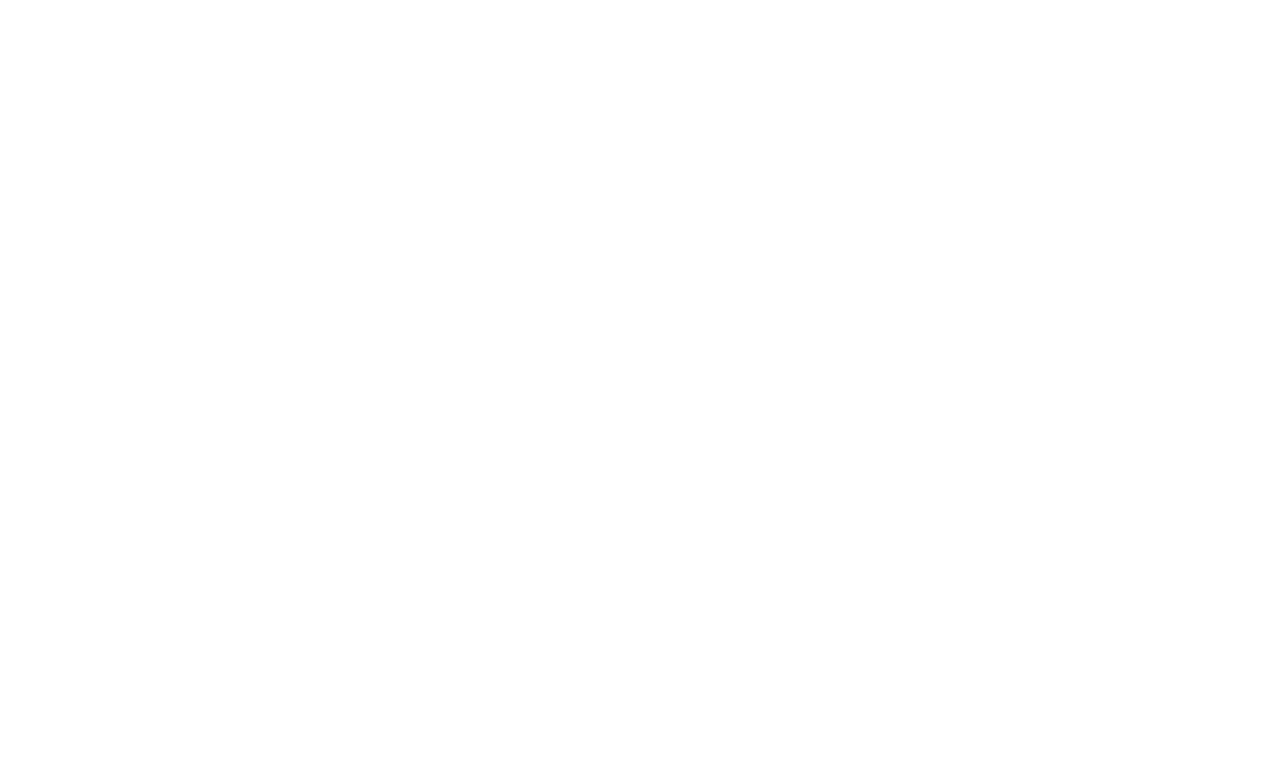
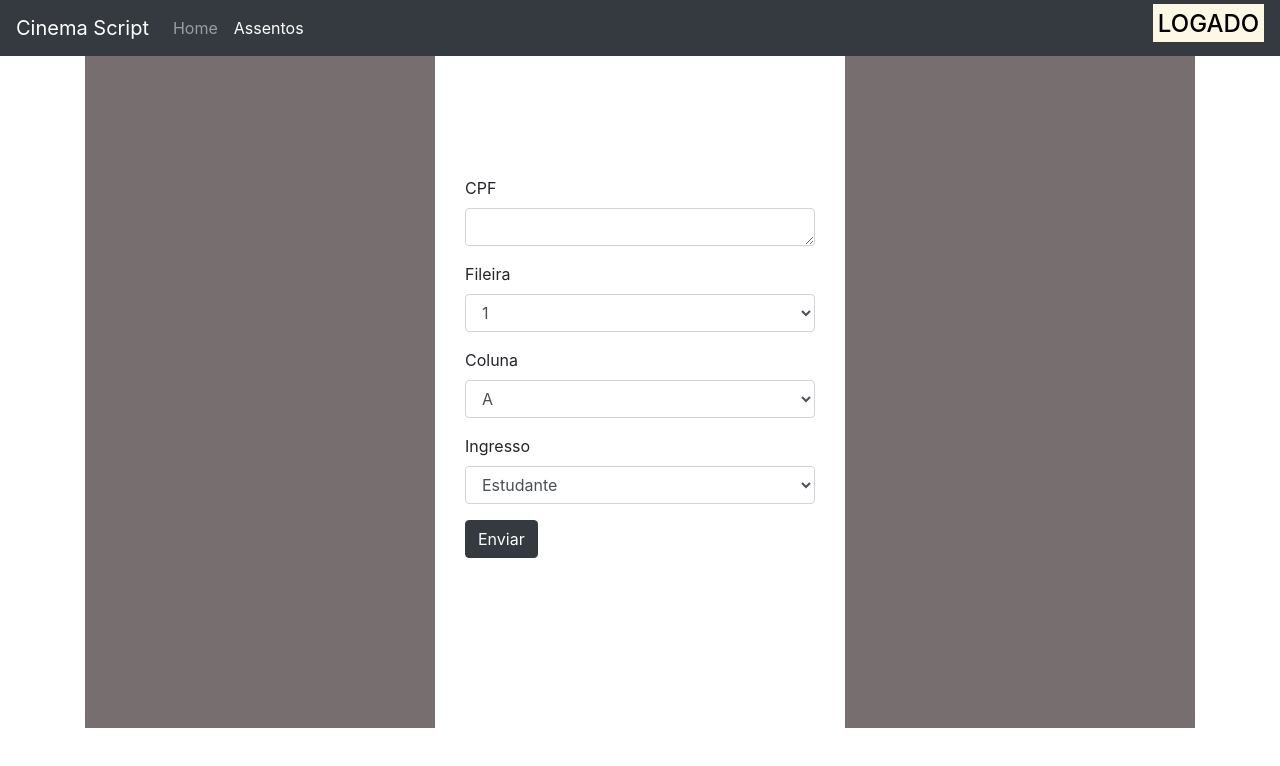
Before and after one commit to Gustavotnt/TrelloStarwars, a plain HTML site: page Assentos.html in a window 1280 px wide. Drawn offline with nearby package versions, Linux system fonts and the light colour scheme.

Commit message:
update geral
adicionamos html em assentos

```diff
--- a/Assentos.html
+++ b/Assentos.html
@@ -0,0 +1,90 @@
+<!DOCTYPE html>
+<html lang="pt-br">
+  <head>
+    <!-- Meta tags Obrigatórias -->
+    <meta charset="utf-8">
+    <meta name="viewport" content="width=device-width, initial-scale=1, shrink-to-fit=no">
+
+    <!-- Bootstrap CSS -->
+    <link rel="stylesheet" href="https://stackpath.bootstrapcdn.com/bootstrap/4.1.3/css/bootstrap.min.css" integrity="sha384-MCw98/SFnGE8fJT3GXwEOngsV7Zt27NXFoaoApmYm81iuXoPkFOJwJ8ERdknLPMO" crossorigin="anonymous">
+
+    <title>CinemaScript</title>
+  </head>
+  <body>
+
+    <nav class="navbar navbar-expand-lg navbar-dark bg-dark">
+        <a class="navbar-brand" href="#">Cinema Script</a>
+        <button class="navbar-toggler" type="button" data-toggle="collapse" data-target="#navbarSupportedContent" aria-controls="navbarSupportedContent" aria-expanded="false" aria-label="Toggle navigation">
+          <span class="navbar-toggler-icon"></span>
+        </button>
+
+        <div class="collapse navbar-collapse" id="navbarSupportedContent">
+          <ul class="navbar-nav mr-auto">
+            <li class="nav-item ">
+              <a class="nav-link" href="Index.html">Home <span class="sr-only">(current)</span></a>
+            </li>
+            <li class="nav-item active">
+              <a class="nav-link" href="Assentos.html">Assentos</a>
+            </li>
+        </div>
+        <form class="form-inline my-2 my-lg-0">
+           <h4><mark>LOGADO</mark></h4>
+          </form>
+      </nav>
+      <div class="container">
+        <div class="row">
+          <div class="col-sm">
+            <div style="background: #776f6f"><br><br><br><br><br><br><br><br><br><br><br><br><br><br><br><br><br><br><br><br><br><br><br><br><br><br><br><br></div>
+          </div>
+          <div class="col-sm">
+              <br><br><br><br><br>
+            <form>
+                <div class="form-group">
+                    <label for="exampleFormControlTextarea1">CPF</label>
+                    <textarea class="form-control" id="exampleFormControlTextarea1" rows="1"></textarea>
+                  </div>
+                <div class="form-group">
+                  <label for="exampleFormControlSelect1">Fileira</label>
+                  <select class="form-control" id="exampleFormControlSelect1">
+                    <option>1</option>
+                    <option>2</option>
+                    <option>3</option>
+                    <option>4</option>
+                    <option>5</option>
+                    <option>6</option>
+                    <option>7</option>
+                    <option>8</option>
+                  </select>
+                </div>
+                <div class="form-group">
+                  <label for="exampleFormControlSelect1">Coluna</label>
+                  <select class="form-control" id="exampleFormControlSelect1">
+                    <option>A</option>
+                    <option>B</option>
+                    <option>C</option>
+                    <option>D</option>
+                    <option>E</option>
+                    <option>F</option>
+                    <option>G</option>
+                    <option>H</option>
+                    <option>I</option>
+                  </select>
+                </div>
+                <div class="form-group">
+                    <label for="exampleFormControlSelect1">Ingresso</label>
+                    <select class="form-control" id="exampleFormControlSelect1">
+                      <option>Estudante</option>
+                      <option>Adulto</option>
+                      <option>Criança</option>
+                    </select>
+                  </div>
+                  <button type="submit" class="btn btn-dark">Enviar</button>
+          </div>
+          <div class="col-sm">
+            <div style="background: #776f6f"><br><br><br><br><br><br><br><br><br><br><br><br><br><br><br><br><br><br><br><br><br><br><br><br><br><br><br><br></div>
+          </div>
+        </div>
+      </div>
+
+
+      </form>
```
Also changed, not shown: Index.html (+8 -2 lines), imagens/bancos.jpg (added).
